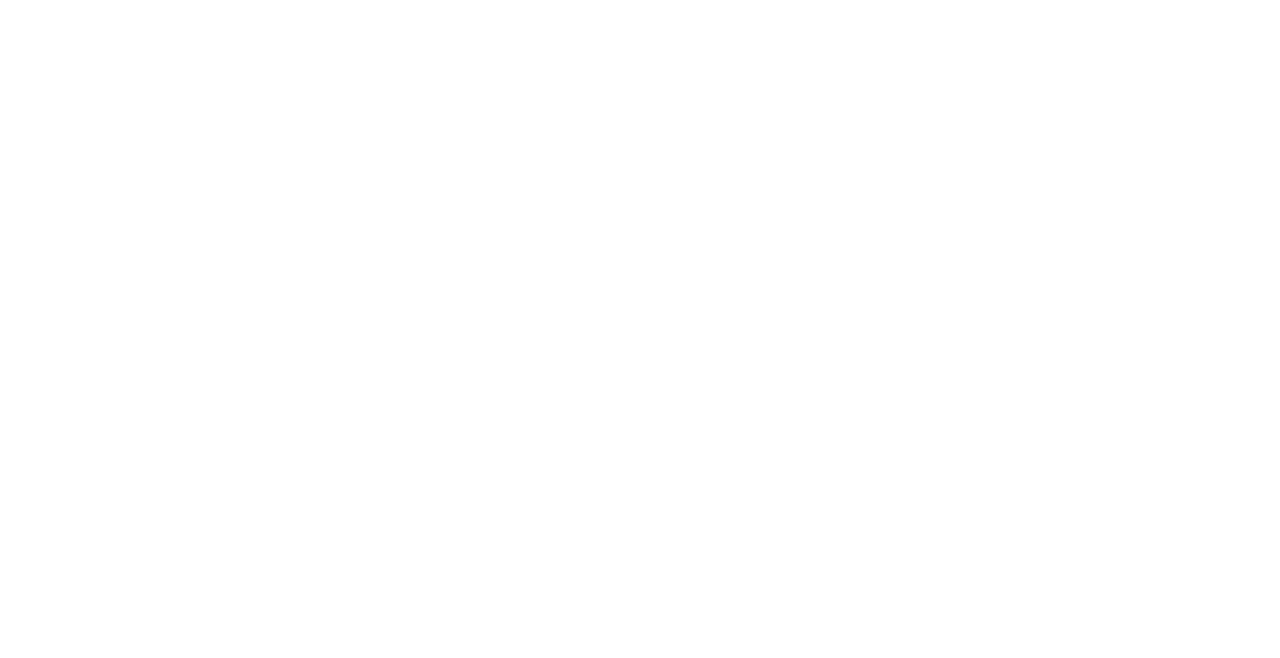
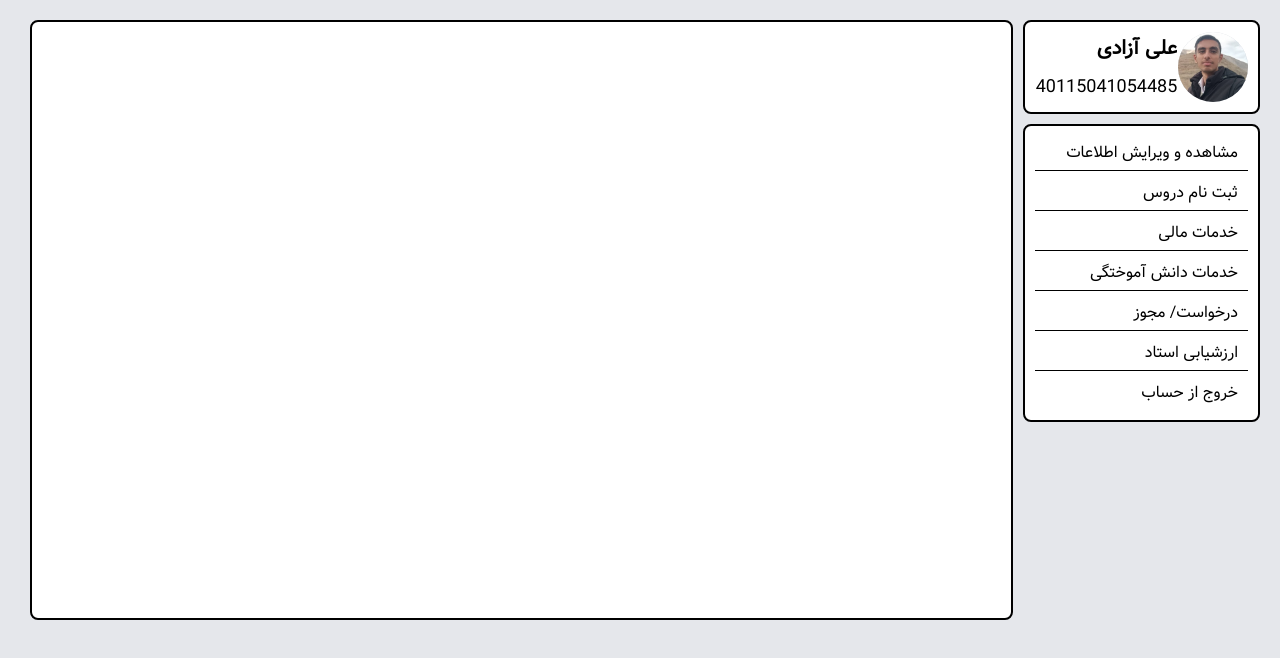
Before and after one commit to Azadigithub/Amoozashyar, a React (Vite) app: page /Profile in a window 1280 px wide. Before the commit this address had no page. Shown: the top 658 px of the page. Built offline with nearby package versions, Linux system fonts and the light colour scheme.

Commit message:
Add : Profile page

```diff
--- a/src/App.jsx
+++ b/src/App.jsx
@@ -5,12 +5,14 @@ import Login from "./Pages/Login";
 import Landing from "./Pages/Landing";
 import Dashboard from "./Pages/Dashboard";
 import Panel from "./Pages/Panel";
+import Profile from "./Pages/Profile";
 // import Dashboard from "./Pages/Panel";
 
 const routes = [
   { path: "/", element: <Landing/> },
   { path: "/Dashboard", element: <Dashboard/> },
   { path: "/Panel", element: <Panel/> },
+  { path: "/Profile", element: <Profile/> },
   { path: "/Login", element: <Login/> },
   // { path: "/*", element: </> },
 ];
--- a/src/Components/Main/Footer.jsx
+++ b/src/Components/Main/Footer.jsx
@@ -2,7 +2,7 @@ import React from "react";
 
 const Footer = () => {
   return (
-    <div className=" w-full flex items-center justify-evenly bg-blue-300 text-[14px] p-[20px]">
+    <div className=" w-full flex flex-col mobile:flex-row items-center justify-evenly bg-blue-300 text-[14px] p-[20px] gap-[30px]">
       <div className=" flex-center flex-col">
         <p>تمامی حقوق این وب سایت محفوظ است. </p>
         <p>کپی برداری از مطالب این وب سایت پیگرد قانونی دارد. </p>
@@ -12,7 +12,7 @@ const Footer = () => {
         <p>ایران،اصفهان، نجف آباد، بلوار دانشگاه - کدپستی: ۸۵۱۴۱۴۳۱۳۱ </p>
         <p>تلفن: ۰۳۱۴۲۲۹۲۹۲۹</p>
         <p>پست الکترونیک: info @ iaun.ac.ir</p>
-        <p>رتباط با حراست: herasat@ iaun.ac.ir</p>
+        <p>ارتباط با حراست: herasat@ iaun.ac.ir</p>
 
       </div>
     </div>
--- /dev/null
+++ b/src/Pages/Profile.jsx
@@ -0,0 +1,59 @@
+import React from "react";
+import Header from "../Components/Main/Header";
+
+const Profile = () => {
+  return (
+    <div className="font-Vazir flex items-start justify-center bg-gray-200 h-[1200px] p-[20px] gap-[10px]">
+      <div className="flex flex-col w-[300px]">
+        <div className="bg-white border-2 w-full  p-[10px] rounded-8">
+          <div className="flex items-center justify-evenly">
+            <div className="bg-gray-300 flex-center w-[70px] h-[70px] rounded-[100px]">
+              <img
+                src="./Profiles/Ali.png"
+                alt="profile-image"
+                className="w-full h-full rounded-[100px]"
+              />
+            </div>
+            <div className="flex flex-col gap-[10px]">
+              <h4 className="text-[20px] font-bold">علی آزادی</h4>
+              <h4 className="text-[18px]">40115041054485</h4>
+            </div>
+          </div>
+        </div>
+        <div className="bg-white border-2 p-[10px] rounded-8 w-full flex flex-col gap-[5px] mt-[10px]">
+          <p className="w-full text-[16px] border-b-1 px-[10px] py-[5px] hover:cursor-pointer">
+            مشاهده و ویرایش اطلاعات
+          </p>
+          <p className=" w-full text-[16px] border-b-1 px-[10px] py-[5px]">
+            {" "}
+            ثبت نام دروس{" "}
+          </p>
+          <p className=" w-full text-[16px] border-b-1 px-[10px] py-[5px]">
+            {" "}
+            خدمات مالی{" "}
+          </p>
+          <p className=" w-full text-[16px] border-b-1 px-[10px] py-[5px]">
+            {" "}
+            خدمات دانش آموختگی{" "}
+          </p>
+          <p className=" w-full text-[16px] border-b-1 px-[10px] py-[5px]">
+            {" "}
+            درخواست/ مجوز{" "}
+          </p>
+          <p className=" w-full text-[16px] border-b-1 px-[10px] py-[5px]">
+            {" "}
+            ارزشیابی استاد{" "}
+          </p>
+          <p className=" w-full text-[16px] px-[10px] py-[5px]">
+            {" "}
+            خروج از حساب{" "}
+          </p>
+        </div>
+      </div>
+      <div className="bg-white border-2 p-[10px] rounded-8 w-full h-[600px] gap-[5px]"></div>
+      <div className=""></div>
+    </div>
+  );
+};
+
+export default Profile;
```
Also changed, not shown: public/Profiles/Ali.png (added).
